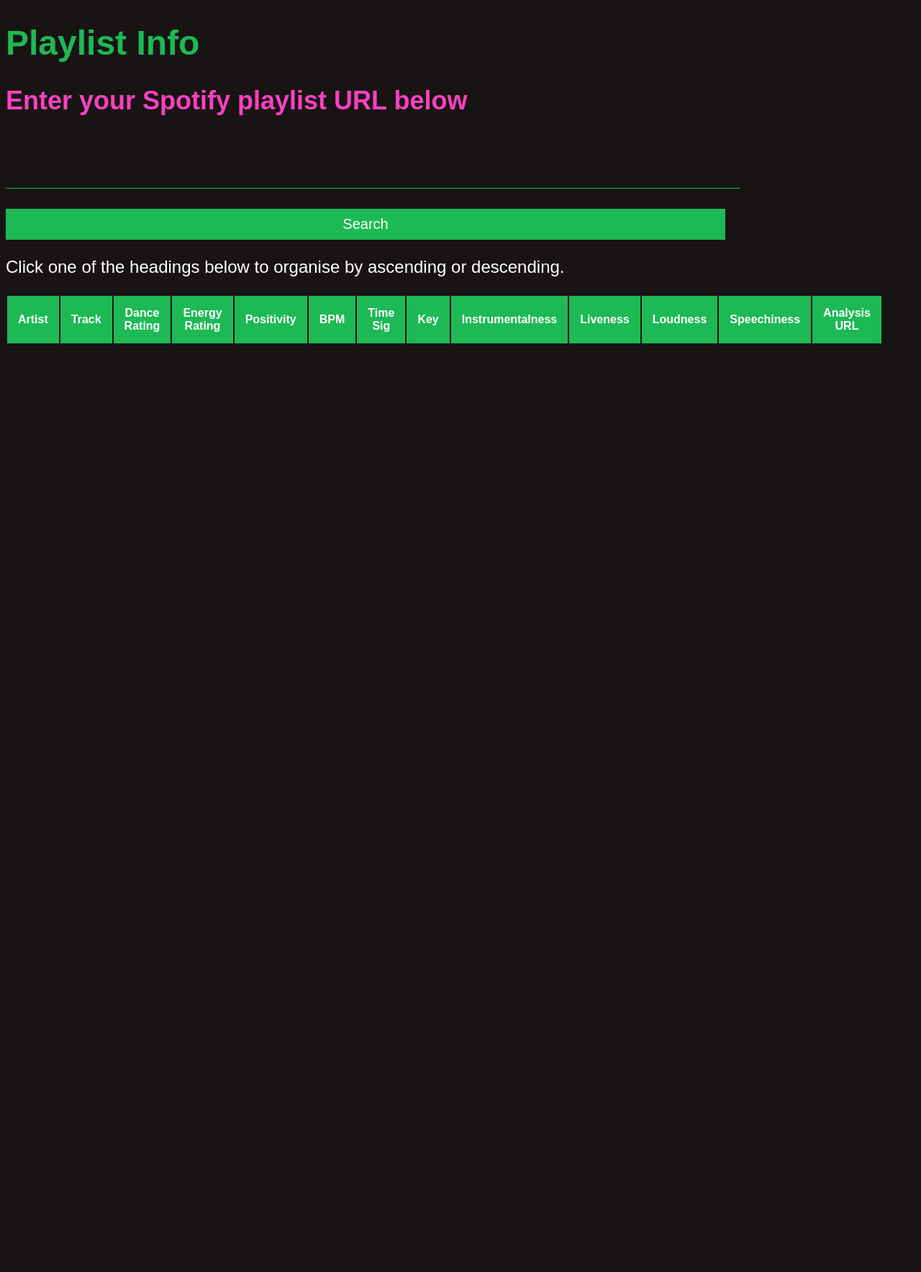
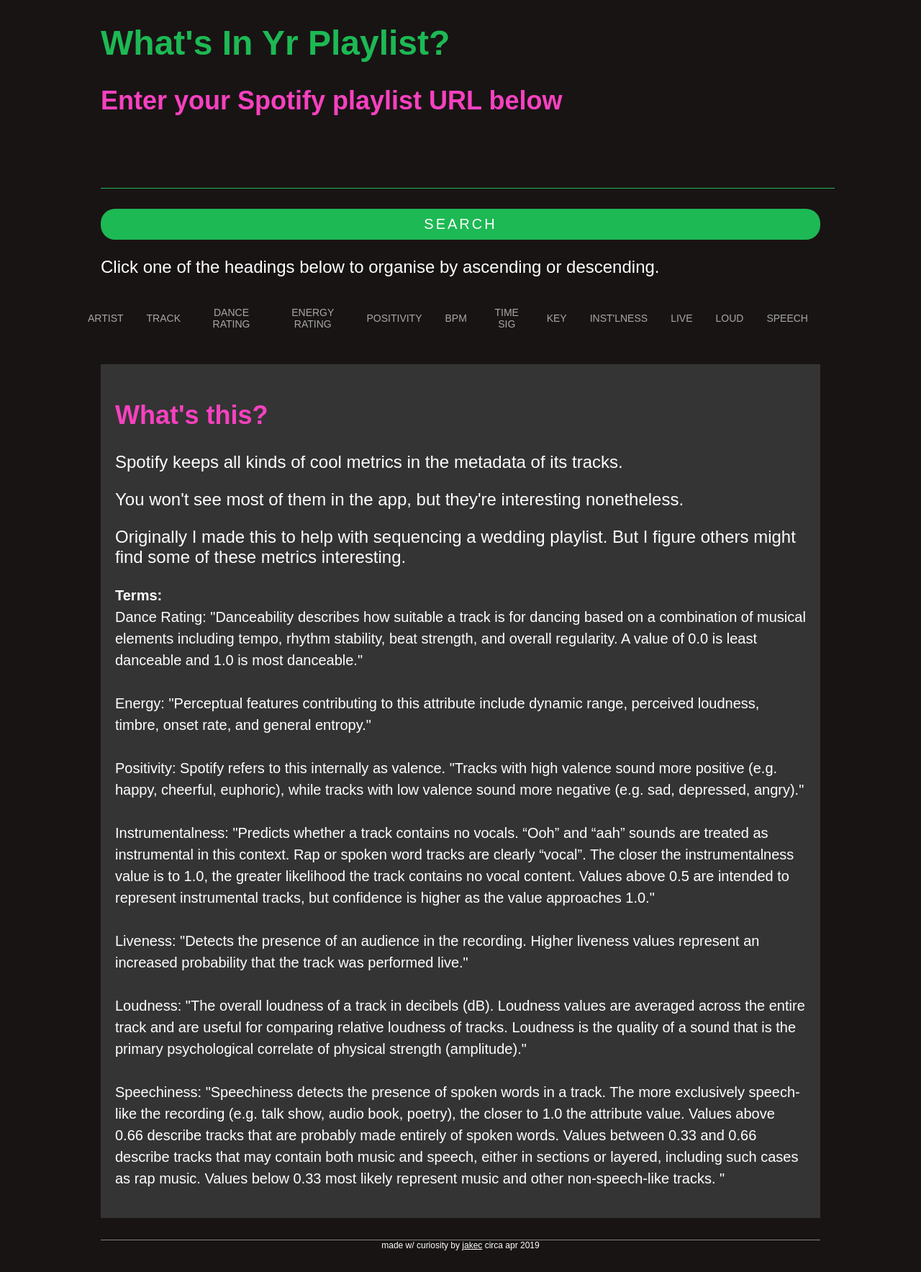
Before and after one commit to jclel/playlist_info, a Flask app: page / in a window 1280 px wide. Shown: the whole page at 72% size. Before the commit the page ends 477 px from the top, so only its background shows below. Run offline with Flask 2, Linux system fonts and the light colour scheme; lists and menus that the app fills with data are empty.

Commit message:
Improving form and table styling

```diff
--- a/app/app.py
+++ b/app/app.py
@@ -66,8 +66,9 @@ def index():
 def results(playlist_id):
     print(playlist_id)
     tracks_url = base_url + 'playlists/' + playlist_id + '/tracks'
-    url_fields = '?fields=items(added_by.id%2C%20track(name,artists,id))&limit=5'
-    url = tracks_url + url_fields
+    url_fields = '?fields=items(added_by.id%2C%20track(name,artists,id))'
+    limit = '&limit=2'
+    url = tracks_url + url_fields + limit
     print(url)
     response = requests.get(url, headers=headers)
     tracks_data = response.json()
--- a/app/forms.py
+++ b/app/forms.py
@@ -5,4 +5,4 @@ from wtforms.validators import DataRequired
 
 class SearchPlaylist(FlaskForm):
     playlist_url = StringField('Playlist URL', validators=[DataRequired()])
-    submit = SubmitField('Search')
+    submit = SubmitField('SEARCH')
--- a/app/static/style.css
+++ b/app/static/style.css
@@ -6,7 +6,7 @@ body {
 }
 
 .container {
-
+   margin: auto;
     width: 1000px;
 }
 
@@ -52,7 +52,9 @@ a {
     border: none;
     font-size: 20px;
     color: white;
-
+    border-radius: 20px;
+    font-weight: 500;
+    letter-spacing: 3px;
 }
 
 .submit:hover {
@@ -61,13 +63,17 @@ a {
 
 table {
     font-size: 16px;
+    margin-left: -35px;
+    border: none;
 
 }
 
 tr {
-    background: #1db954;
+    background: #191414;
     color: white;
-    border-radius: 50%;
+    border-bottom: 1px solid #a7a7a7;
+
+
 }
 
 
@@ -82,15 +88,46 @@ h2 {
 
 
 tr:hover {
-    background: #18a048;
+    /* background: #18a048; */
+
+
 }
 
 td {
     padding: 15px;
+    border: none;
+    border-bottom: 1px solid #a7a7a7;
 }
 
 th {
     padding: 15px;
+    color: #a7a7a7;
+    font-size: 14px;
+    text-transform: uppercase;
+    font-weight: lighter;
+    border: none;
+    border-bottom: 1px solid #141919;
+
+}
+
+.explanations {
+    background-color: #353434;
+    padding: 20px;
+    margin-top: 30px;
+    margin-bottom: 30px;
+}
+
+.terms {
+    line-height: 30px;
+    font-size: 20px;
+}
+
+footer {
+    border-top: 1px solid grey;
+    font-size: 12px;
+    text-align: center;
+    margin-bottom: 30px;
+
 }
 /*
 Sorting tables:
--- a/app/templates/base.html
+++ b/app/templates/base.html
@@ -5,11 +5,11 @@
     <link rel="stylesheet" href="../static/style.css">
     <meta name="viewport" content="width=device-width, initial-scale=1.0">
     <meta http-equiv="X-UA-Compatible" content="ie=edge">
-    <title>Document</title>
+    <title>What's In Yr Playlist?</title>
 </head>
 <body>
     <div class="container">
-        <h1>Playlist Info</h1>
+        <h1>What's In Yr Playlist?</h1>
         {% block search %}
         {% endblock %}
         {% block results %}
@@ -18,6 +18,28 @@
             flask content here
         -->
 
+        <div class="explanations">
+            <h2>What's this?</h2>
+            <p>Spotify keeps all kinds of cool metrics in the metadata of its tracks.</p>
+            <p>You won't see most of them in the app, but they're interesting nonetheless.</p>
+            <p>Originally I made this to help with sequencing a wedding playlist. But I figure others might find some of these metrics interesting.</p>
+            <p class="terms"><b>Terms:</b><br>
+                Dance Rating: "Danceability describes how suitable a track is for dancing based on a combination of musical elements including tempo, rhythm stability, beat strength, and overall regularity. A value of 0.0 is least danceable and 1.0 is most danceable."<br><br>
+                Energy: "Perceptual features contributing to this attribute include dynamic range, perceived loudness, timbre, onset rate, and general entropy."<br><br>
+                Positivity: Spotify refers to this internally as valence. "Tracks with high valence sound more positive (e.g. happy, cheerful, euphoric), while tracks with low valence sound more negative (e.g. sad, depressed, angry)."<br><br>
+                Instrumentalness: "Predicts whether a track contains no vocals. “Ooh” and “aah” sounds are treated as instrumental in this context. Rap or spoken word tracks are clearly “vocal”. The closer the instrumentalness value is to 1.0, the greater likelihood the track contains no vocal content. Values above 0.5 are intended to represent instrumental tracks, but confidence is higher as the value approaches 1.0."<br><br>
+                Liveness: "Detects the presence of an audience in the recording. Higher liveness values represent an increased probability that the track was performed live."<br><br>
+                Loudness: "The overall loudness of a track in decibels (dB). Loudness values are averaged across the entire track and are useful for comparing relative loudness of tracks. Loudness is the quality of a sound that is the primary psychological correlate of physical strength (amplitude)."<br><br>
+                Speechiness: "Speechiness detects the presence of spoken words in a track. The more exclusively speech-like the recording (e.g. talk show, audio book, poetry), the closer to 1.0 the attribute value. Values above 0.66 describe tracks that are probably made entirely of spoken words. Values between 0.33 and 0.66 describe tracks that may contain both music and speech, either in sections or layered, including such cases as rap music. Values below 0.33 most likely represent music and other non-speech-like tracks. "
+
+            </p>
+
+
+        </div>
+
+    <footer>
+        made w/ curiosity by <a href="https://github.com/rmit-jc">jakec</a> circa apr 2019
+    </footer>
     </div>
 
 </body>
--- a/app/templates/search.html
+++ b/app/templates/search.html
@@ -18,21 +18,21 @@
             <th onclick="sortTable(3)">Energy Rating</th>
             <th onclick="sortTable(4)">Positivity</th>
             <th onclick="sortTable(5)">BPM</th>
-            <th>Time Sig</th>
-            <th>Key</th>
-            <th>Instrumentalness</th>
-            <th>Liveness</th>
-            <th>Loudness</th>
-            <th>Speechiness</th>
-            <th>Analysis URL</th>
+            <th onclick="sortTable(6)">Time Sig</th>
+            <th onclick="sortTable(7)">Key</th>
+            <th onclick="sortTable(8)">Inst'lness</th>
+            <th onclick="sortTable(9)">Live</th>
+            <th onclick="sortTable(10)">Loud</th>
+            <th onclick="sortTable(11)">Speech</th>
+            <!-- <th>Analysis URL</th> -->
         </tr>
         {% for r in result %}
         <tr>
             <td>{{ r['artist_name'] }}</td>
-            <td>"<a href="{{ r['track_href' ]}}">{{ r['track_title'] }}</a>"</td>
-            <td class="danceRating">{{ r['dance_rating'] }}</td>
-            <td class="energyRating">{{ r['energy'] }}</td>
-            <td class="positivityRating">{{ r['valence'] }}</td>
+            <td>"{{ r['track_title'] }}"</td>
+            <td class="danceRating colourCode">{{ r['dance_rating'] }}</td>
+            <td class="energyRating colourCode">{{ r['energy'] }}</td>
+            <td class="positivityRating colourCode">{{ r['valence'] }}</td>
             <td class="bpm" id="bpm">{{ r['bpm'] / 100 }} </td>
             <td>{{ r['signature'] }}</td>
             <td class="key">{{ r['key'] }}</td>
@@ -40,7 +40,7 @@
             <td>{{ r['liveness'] }}</td>
             <td>{{ r['loudness'] }}</td>
             <td>{{ r['speechiness'] }}</td>
-            <td>{{ r['analysis_url'] }}</td>
+            <!-- <td>{{ r['analysis_url'] }}</td> -->
 
 
         </tr>
@@ -91,7 +91,7 @@ const sortTable = (n) => {
 }
 
 
-let cell = document.getElementsByTagName("td")
+let cell = document.getElementsByClassName("colourCode")
     for (let index = 0; index < cell.length; index++) {
         if(cell[index].innerText >= 0.9) {
         cell[index].style.backgroundColor = "#f800ae";
@@ -105,6 +105,8 @@ let cell = document.getElementsByTagName("td")
         cell[index].style.backgroundColor = "#ff9557";
     } else if(cell[index].innerText < 0.5 && cell[index].innerText >= 0.4) {
         cell[index].style.backgroundColor = "#94eefa";
+    } else if(cell[index].innerText < 0.4 && cell[index].innerText >= 0) {
+        cell[index].style.backgroundColor = "#00e1ff";
     }
     }
 
@@ -119,6 +121,15 @@ for(let i = 0; i < key.length; i++) {
     let keyText = key[i].innerText;
 
     switch(key[i].innerText) {
+        case "0":
+            key[i].innerText = "C";
+            break;
+        case "1":
+            key[i].innerText = "C#";
+            break;
+        case "2":
+            key[i].innerText = "D";
+            break;
         case "3":
             key[i].innerText = "D#";
             break;
```
